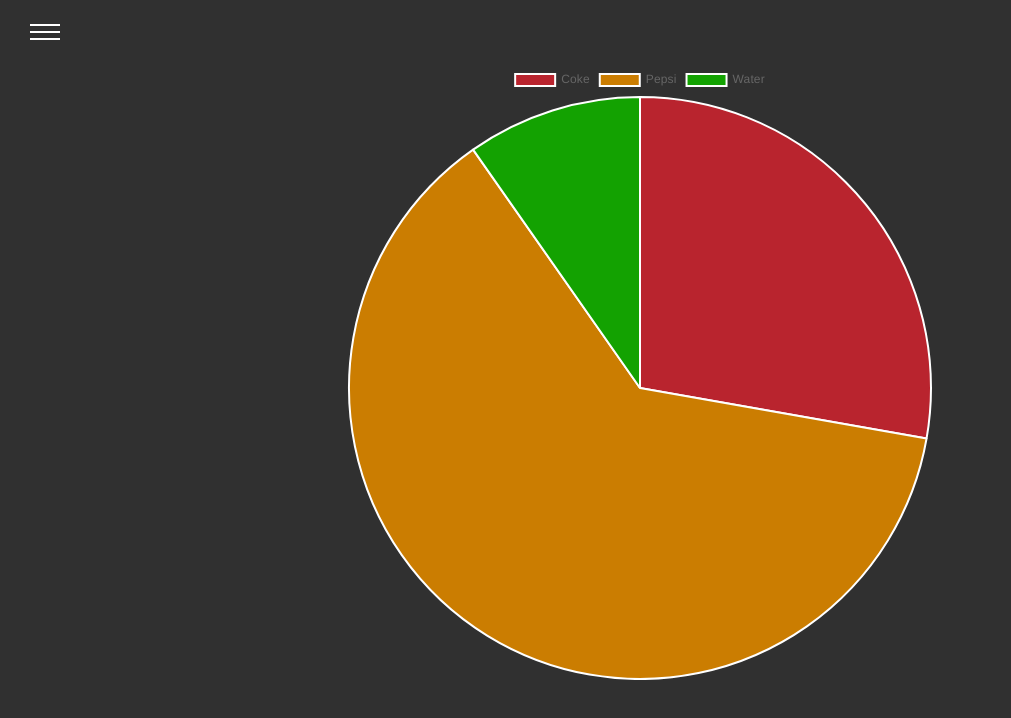
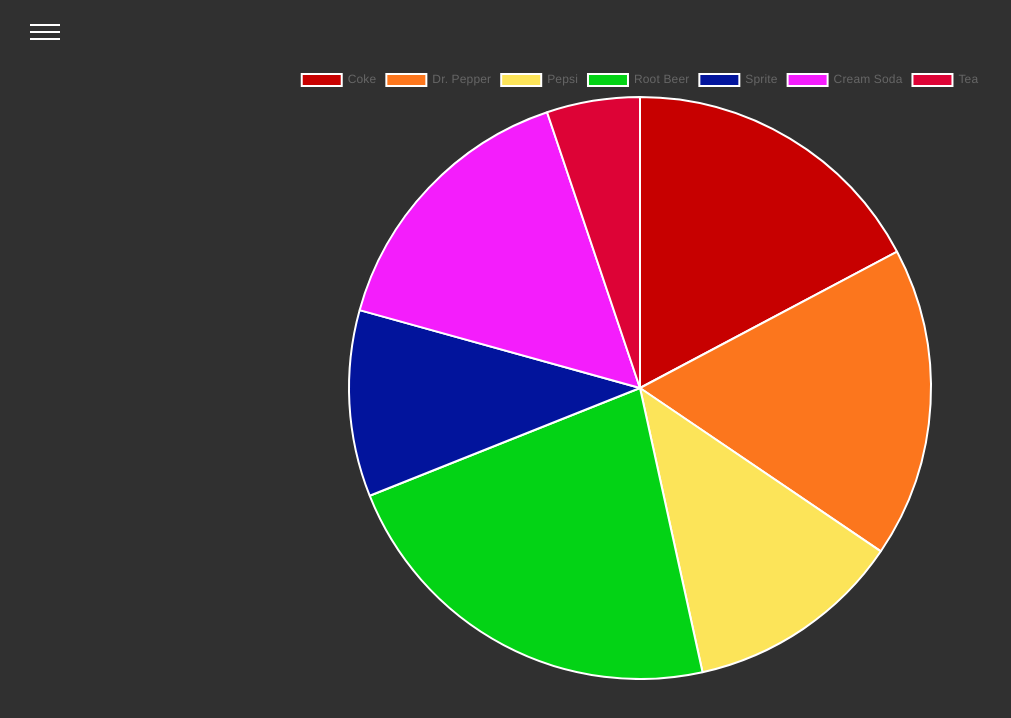
Before and after one commit to JaceEgenbacher/Trex-app, a Next.js app: page /statistics in a window 1280 px wide. Shown: the top 718 px of the page, without its empty margins (0-1011 px from the left). Built offline with nearby package versions, Linux system fonts and the light colour scheme.

Commit message:
With webservices

```diff
--- a/pages/index.js
+++ b/pages/index.js
@@ -31,7 +31,7 @@ const Index = () => {
       } catch (err) {
         console.error(err);
       }
-    }, 3000);
+    }, 100);
 
     return () => {
       clearInterval(timer);
--- a/pages/statistics.js
+++ b/pages/statistics.js
@@ -2,6 +2,8 @@ import Grid from '@material-ui/core/Grid';
 import Container from '@material-ui/core/Container';
 import Alltogether from '../components/Alltogether';
 import { Pie } from 'react-chartjs-2';
+import axios from 'axios';
+
 
 function stringToColor(str) {
   var hash = 0;
@@ -20,21 +22,34 @@ function stringToColor(str) {
   return colour;
 }
 
+
+
 const Stats = () => {
+
+
+
   const data = {
-    labels: ['Coke', 'Pepsi', 'Water'],
+    labels: ['Coke', 'Dr. Pepper', 'Pepsi', 'Root Beer', 'Sprite', 'Cream Soda', 'Tea'],
     datasets: [
       {
-        data: [20, 45, 7],
+        data: [10, 10, 7, 13, 6, 9, 3],
         backgroundColor: [
-          stringToColor('bird'),
-          stringToColor('box'),
-          stringToColor('lel'),
+          '#c70000',
+          '#fc761d',
+          '#fce459',
+          '#03d315',
+          '#02149c',
+          '#f41dfc',
+          '#dd0336',
         ],
         hoverBackgroundColor: [
-          stringToColor('asdf'),
-          stringToColor('asdfdd'),
-          stringToColor('asdfdddddd'),
+          '#c70000',
+          '#fc761d',
+          '#fce459',
+          '#03d315',
+          '#02149c',
+          '#f41dfc',
+          '#dd0336',
         ],
       },
     ],
```
Also changed, not shown: components/CupsList.js (+11 -2 lines), components/TableShape.js (+9 -0 lines), package.json (+4 -4 lines), pages/about.js (+15 -1 lines), lib/database.js, 1 other file (tests, documents, lock files or other folders).
